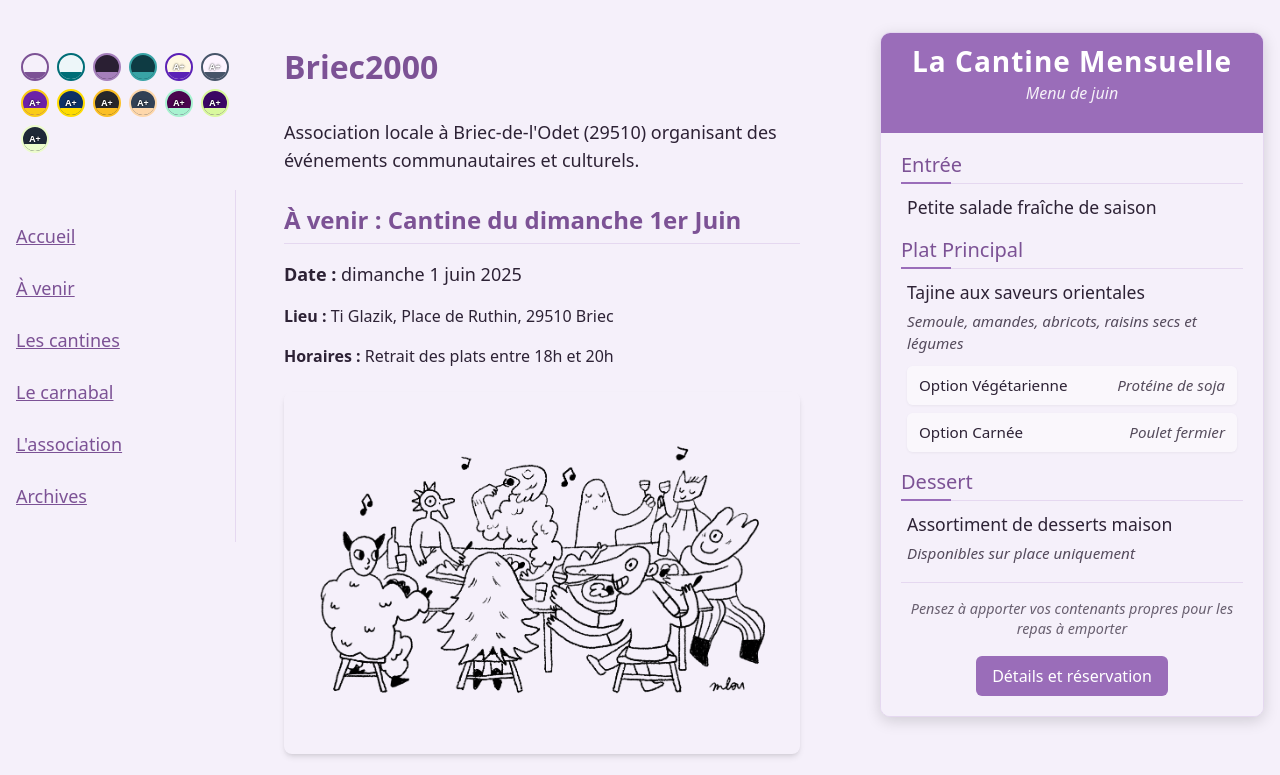
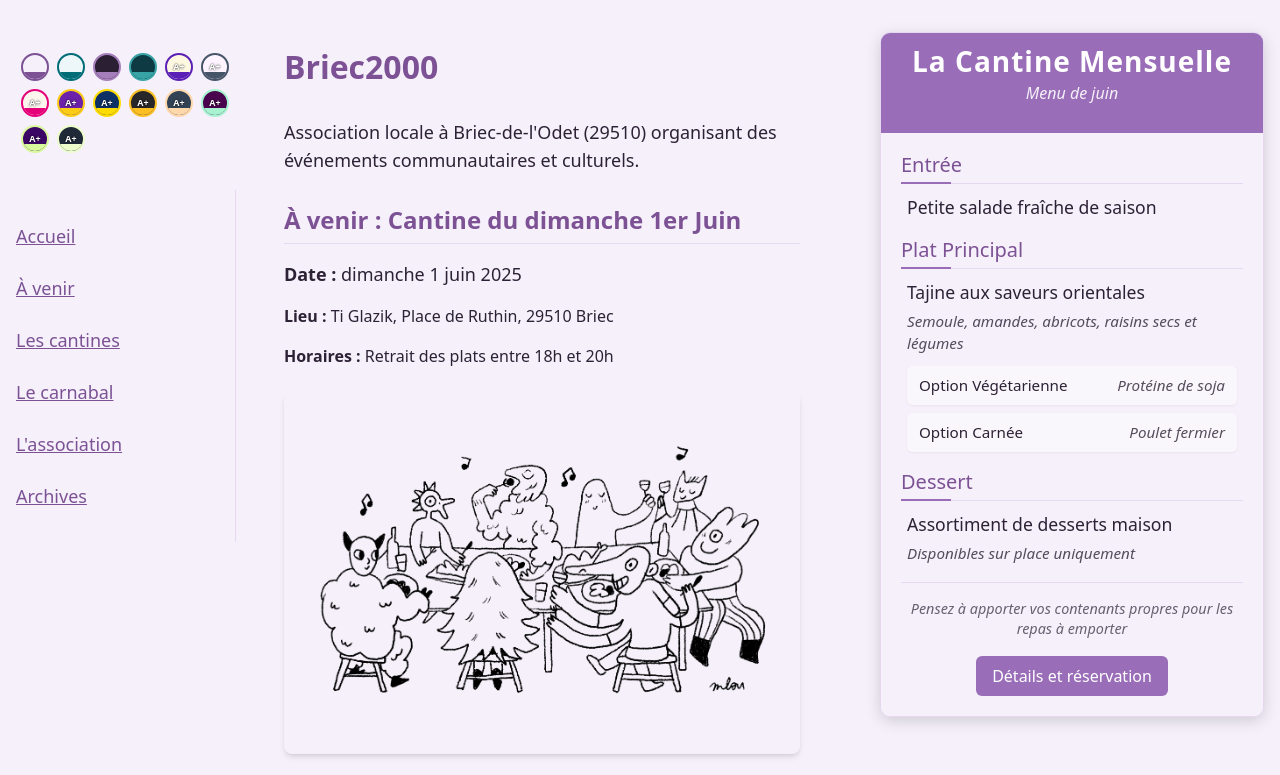
Before and after one commit to KewneWhimsy/briec2000, an Astro site: page / in a window 1280 px wide. Shown: the top 775 px of the page. Built offline with nearby package versions, Linux system fonts and the light colour scheme; Astro itself is replaced by a stand-in of ours.

Commit message:
themes rose accesible

```diff
--- a/src/components/theme_switcher.astro
+++ b/src/components/theme_switcher.astro
@@ -57,6 +57,15 @@ const themes = [
     bgColor: "#fdf4ff",
     primaryColor: "#475569",
     secondaryColor: "#334155",
+    isAccessible: true,
+  },
+  {
+    id: "sunrise",
+    name: "Sunrise",
+    type: "light",
+    bgColor: "#fcf5ee",
+    primaryColor: "#e5007a",
+    secondaryColor: "#ba005f",
     isAccessible: true,
   },
   {
@@ -216,6 +225,16 @@ const themes = [
     --color-border: #475569;
     --color-primary-rgb: 71, 85, 105;
   }
+  /* Thème Sunrise (accessible, clair) */
+  html[data-theme="sunrise"] {
+    --color-primary: #e5007a;
+    --color-secondary: #ba005f;
+    --color-accent: #023aff;
+    --bg-color: #fcf5ee;
+    --text-color: #262036;
+    --color-border: #ffd3e9;
+    --color-primary-rgb: 229, 0, 122;
+  }
   /* Thème Améthyste & Or (accessible, sombre) */
   html[data-theme="amethyste-or"] {
     --color-primary: #facc15;
```
